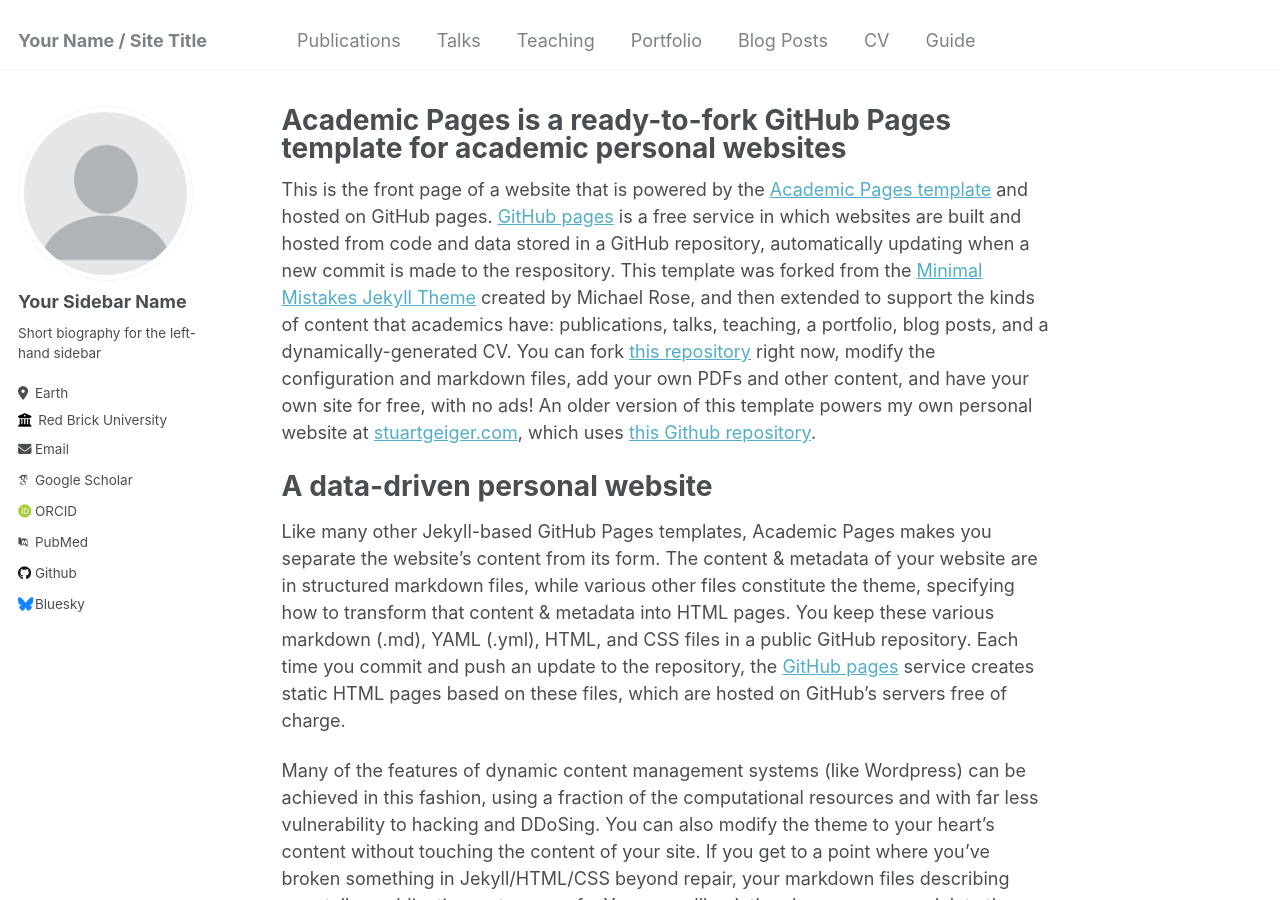
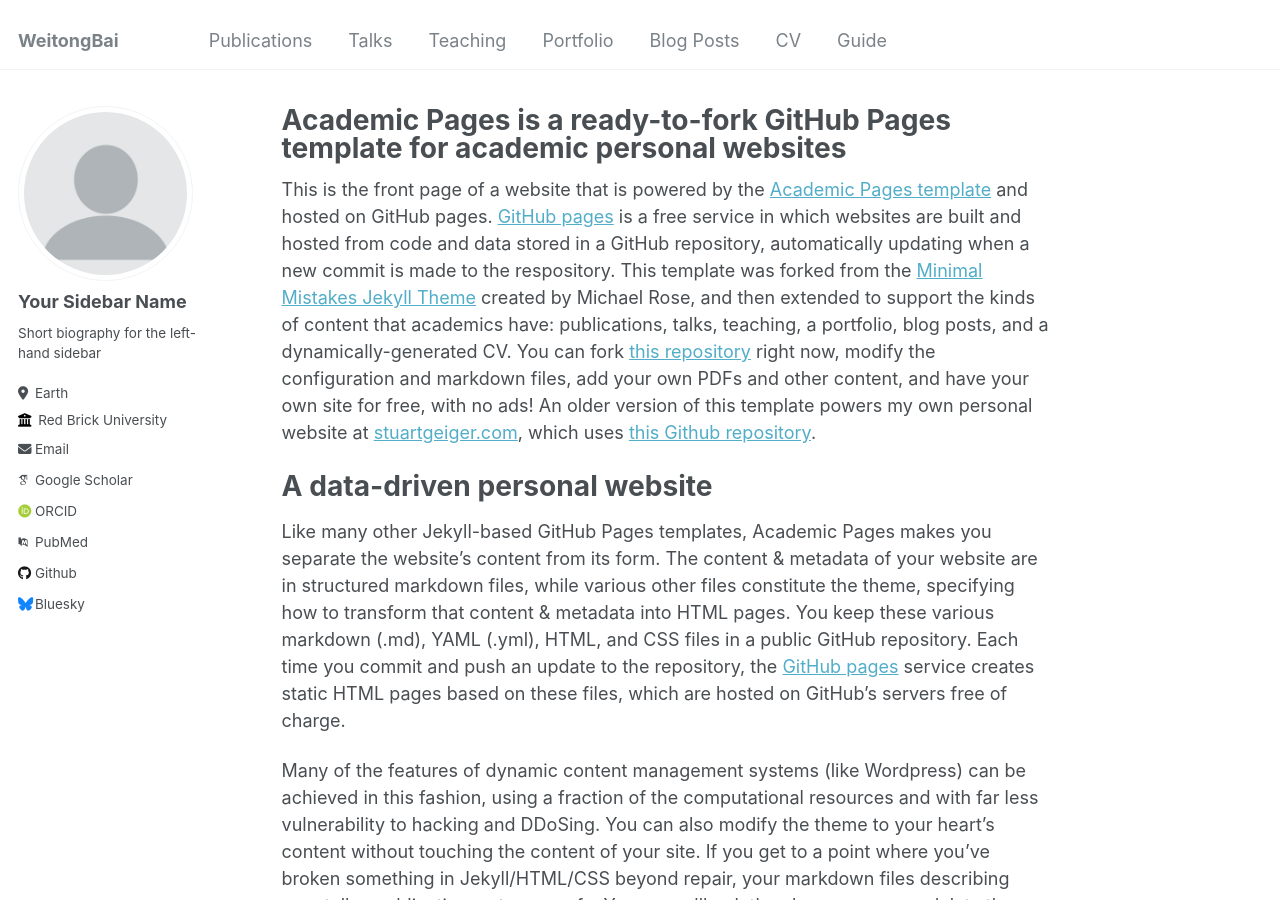
Before and after one commit to python-jiang/python-jiang.github.io, a Jekyll site: the page built from _pages/about.md, in a window 1280 px wide and 900 px high. Built offline with Jekyll 4.4.1, drawn with Linux system fonts in a browser that asks for light colours; some web fonts are replaced.

Commit message:
Add my name

```diff
--- a/_config.yml
+++ b/_config.yml
@@ -8,7 +8,7 @@
 
 # Basic Site Settings
 locale                   : "en-US"
-title                    : "Your Name / Site Title"
+title                    : "WeitongBai"
 title_separator          : "-"
 name                     : &name "Your Name"
 description              : &description "personal description"
```
